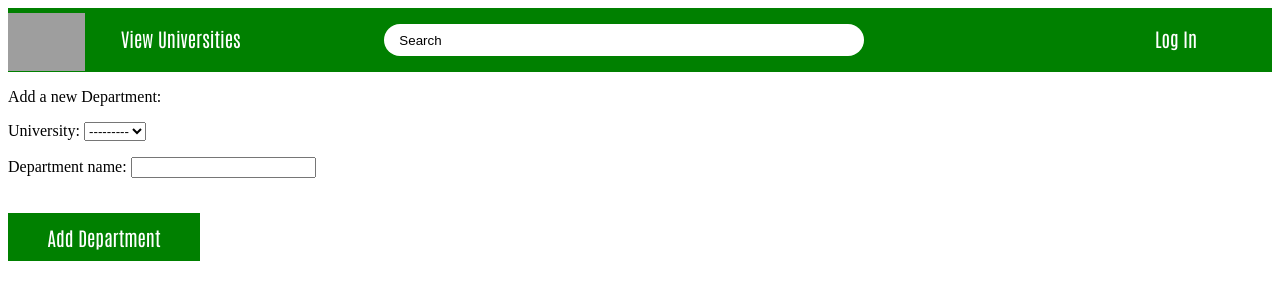
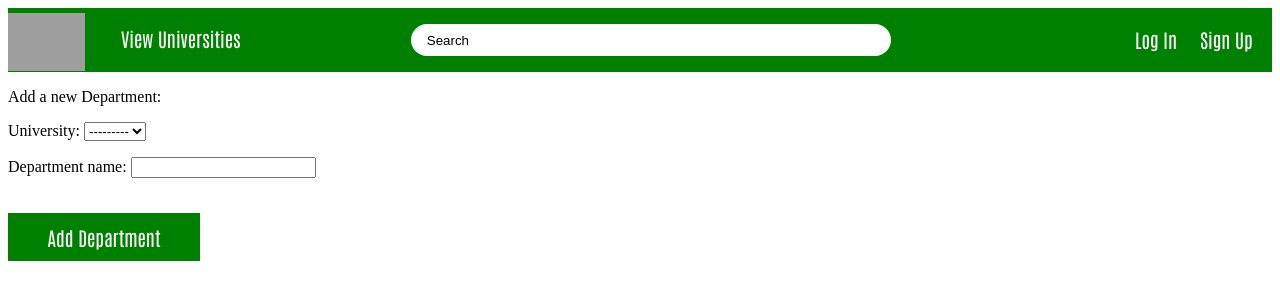
Before and after one commit to ishti-du/RateMyProfessorPlus, a Django app: page /new_department/ in a window 1280 px wide. Shown: the top 300 px of the page. Run offline with Django 3.2, Linux system fonts and the light colour scheme; data that the repository does not hold is empty; parts of the project's set-up code (start-up, migrations or seed data) failed here and were passed over; grey boxes are pictures that could not be loaded.

Commit message:
integrated auth links

```diff
--- a/rmp_bd/settings.py
+++ b/rmp_bd/settings.py
@@ -122,3 +122,7 @@ USE_TZ = True
 # https://docs.djangoproject.com/en/3.0/howto/static-files/
 
 STATIC_URL = '/static/'
+
+TEMPLATE_CONTEXT_PROCESSORS = (
+    'rmp_bd_app.processor_file_name.user',
+)
--- a/rmp_bd_app/forms.py
+++ b/rmp_bd_app/forms.py
@@ -1,7 +1,7 @@
 from django import forms
 
 
-from .models import University, Department, Faculty, Feedback, Student_Profile, Professor_Profile
+from .models import University, Department, Professor, Feedback, Student_Profile, Professor_Profile
 from django.contrib.auth.forms import UserCreationForm
 from django.contrib.auth.models import User
 
--- /dev/null
+++ b/rmp_bd_app/processor_file_name.py
@@ -0,0 +1,4 @@
+def user(request):
+    if hasattr(request, 'user'):
+        return {'user':request.user }
+    return {}
--- a/rmp_bd_app/templates/rmp_bd_app/base.html
+++ b/rmp_bd_app/templates/rmp_bd_app/base.html
@@ -29,11 +29,20 @@
       width: 10em;
     }
 
-    button, #logo, img{
+    button, #logo, img {
       height: 2.5em;
       font-family: Antonio;
       font-size: 1.2em;
       color:white;
+    }
+    .auth-button {
+        margin-top: 1em;
+        margin-right: 1em;
+        text-decoration: none;
+        color: white;
+        height: 2.5em;
+        font-family: Antonio;
+        font-size: 1.2em;
     }
     button{
       margin-top: 1em;
@@ -109,8 +118,17 @@
    <div id=searchbar>
           <input type="text" id="searchbox" value="Search"><br>
    </div>
-   <button id="loginbutton">Log In</button>
-   </div><! -- nav -->
+
+   <div>
+     {% if user.is_authenticated %}
+     <a class="auth-button" href="{% url 'rmp_bd_app:signout'%}">Log Out</a>
+     {% else %}
+     <a class="auth-button" href="/login">Log In</a>
+     <a class="auth-button" href="/student_signup">Sign Up</a>
+     {% endif %}
+   </div>
+
+ </div><! -- nav -->
 </body>
 
 
--- a/rmp_bd_app/views.py
+++ b/rmp_bd_app/views.py
@@ -1,7 +1,7 @@
 from django.shortcuts import render, redirect
 
-from .models import University, Department, Faculty
-from .forms import UniversityForm, DepartmentForm, FacultyForm, FeedbackForm, StudentProfileForm, ProfessorProfileForm, CreateUserForm
+from .models import University, Department, Professor
+from .forms import UniversityForm, DepartmentForm, ProfessorForm, FeedbackForm, StudentProfileForm, ProfessorProfileForm, CreateUserForm
 
 from django.contrib.auth import login, authenticate, logout
 from django.contrib.auth.forms import UserCreationForm, AuthenticationForm
```
